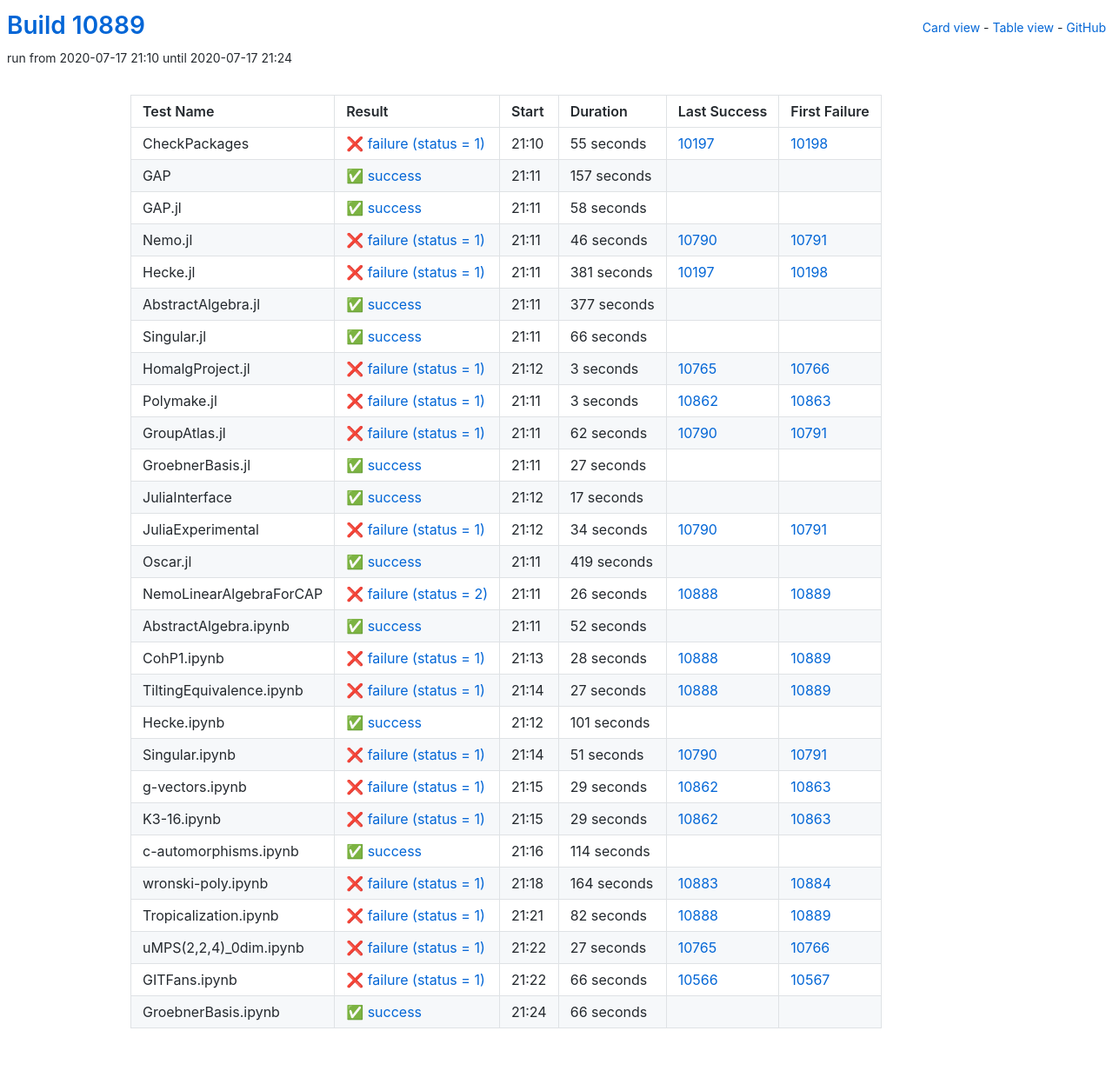
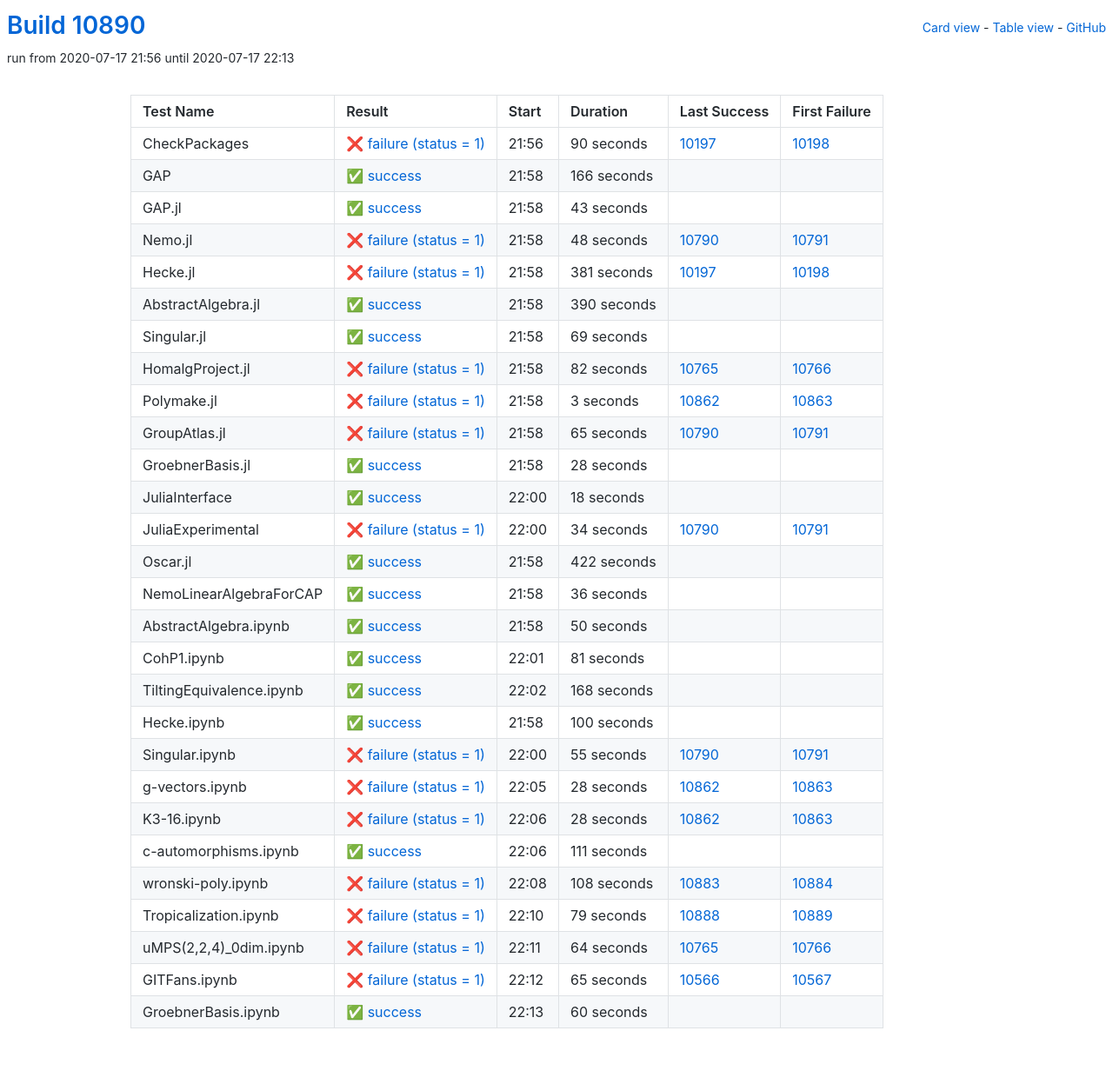
Before and after one commit to oscar-system/oscar-ci-status, a Jekyll site: the page built from table.html, in a window 1280 px wide. Shown: the whole page at 87% size. Built offline with Jekyll 4.4.1, drawn with Linux system fonts in a browser that asks for light colours.

Commit message:
Build #10890

```diff
--- a/_data/ci.yml
+++ b/_data/ci.yml
@@ -1,6 +1,6 @@
 ---
-build: 10889
-build_url: https://oscarci.mathematik.uni-kl.de/job/oscar/10889/
+build: 10890
+build_url: https://oscarci.mathematik.uni-kl.de/job/oscar/10890/
 job: oscar
 organization: oscar-system
 repo: oscar-ci-status
@@ -8,56 +8,56 @@ repourl: https://github.com/oscar-system/oscar-ci-status
 tests:
 - name: CheckPackages
   id: checkpackages
-  log: https://oscarci.mathematik.uni-kl.de/job/oscar/10889/artifact/logs/build-10889/CheckPackages.log
-  start: 2020-07-17 21:10
+  log: https://oscarci.mathematik.uni-kl.de/job/oscar/10890/artifact/logs/build-10890/CheckPackages.log
+  start: 2020-07-17 21:56
   success: false
   exitcode: 1
   status: failure
-  duration: 55
+  duration: 90
   last_success: 10197
   last_success_url: https://oscarci.mathematik.uni-kl.de/job/oscar/10197/
   first_failure: 10198
   first_failure_url: https://oscarci.mathematik.uni-kl.de/job/oscar/10198/
 - name: GAP
   id: gap
-  log: https://oscarci.mathematik.uni-kl.de/job/oscar/10889/artifact/logs/build-10889/GAP.log
-  start: 2020-07-17 21:11
+  log: https://oscarci.mathematik.uni-kl.de/job/oscar/10890/artifact/logs/build-10890/GAP.log
+  start: 2020-07-17 21:58
   success: true
   exitcode: 0
   status: success
-  duration: 157
+  duration: 166
   last_success: false
   last_success_url:
   first_failure: false
   first_failure_url:
 - name: GAP.jl
   id: gap-jl
-  log: https://oscarci.mathematik.uni-kl.de/job/oscar/10889/artifact/logs/build-10889/GAP.jl.log
-  start: 2020-07-17 21:11
+  log: https://oscarci.mathematik.uni-kl.de/job/oscar/10890/artifact/logs/build-10890/GAP.jl.log
+  start: 2020-07-17 21:58
   success: true
   exitcode: 0
   status: success
-  duration: 58
+  duration: 43
   last_success: false
   last_success_url:
   first_failure: false
   first_failure_url:
 - name: Nemo.jl
   id: nemo-jl
-  log: https://oscarci.mathematik.uni-kl.de/job/oscar/10889/artifact/logs/build-10889/Nemo.jl.log
-  start: 2020-07-17 21:11
+  log: https://oscarci.mathematik.uni-kl.de/job/oscar/10890/artifact/logs/build-10890/Nemo.jl.log
+  start: 2020-07-17 21:58
   success: false
   exitcode: 1
   status: failure
-  duration: 46
+  duration: 48
   last_success: 10790
   last_success_url: https://oscarci.mathematik.uni-kl.de/job/oscar/10790/
   first_failure: 10791
   first_failure_url: https://oscarci.mathematik.uni-kl.de/job/oscar/10791/
 - name: Hecke.jl
   id: hecke-jl
-  log: https://oscarci.mathematik.uni-kl.de/job/oscar/10889/artifact/logs/build-10889/Hecke.jl.log
-  start: 2020-07-17 21:11
+  log: https://oscarci.mathematik.uni-kl.de/job/oscar/10890/artifact/logs/build-10890/Hecke.jl.log
+  start: 2020-07-17 21:58
   success: false
   exitcode: 1
   status: failure
@@ -68,44 +68,44 @@ tests:
   first_failure_url: https://oscarci.mathematik.uni-kl.de/job/oscar/10198/
 - name: AbstractAlgebra.jl
   id: abstractalgebra-jl
-  log: https://oscarci.mathematik.uni-kl.de/job/oscar/10889/artifact/logs/build-10889/AbstractAlgebra.jl.log
-  start: 2020-07-17 21:11
+  log: https://oscarci.mathematik.uni-kl.de/job/oscar/10890/artifact/logs/build-10890/AbstractAlgebra.jl.log
+  start: 2020-07-17 21:58
   success: true
   exitcode: 0
   status: success
-  duration: 377
+  duration: 390
   last_success: false
   last_success_url:
   first_failure: false
   first_failure_url:
 - name: Singular.jl
   id: singular-jl
-  log: https://oscarci.mathematik.uni-kl.de/job/oscar/10889/artifact/logs/build-10889/Singular.jl.log
-  start: 2020-07-17 21:11
+  log: https://oscarci.mathematik.uni-kl.de/job/oscar/10890/artifact/logs/build-10890/Singular.jl.log
+  start: 2020-07-17 21:58
   success: true
   exitcode: 0
   status: success
-  duration: 66
+  duration: 69
   last_success: false
   last_success_url:
   first_failure: false
   first_failure_url:
 - name: HomalgProject.jl
   id: homalgproject-jl
-  log: https://oscarci.mathematik.uni-kl.de/job/oscar/10889/artifact/logs/build-10889/HomalgProject.jl.log
-  start: 2020-07-17 21:12
+  log: https://oscarci.mathematik.uni-kl.de/job/oscar/10890/artifact/logs/build-10890/HomalgProject.jl.log
+  start: 2020-07-17 21:58
   success: false
   exitcode: 1
   status: failure
-  duration: 3
+  duration: 82
   last_success: 10765
   last_success_url: https://oscarci.mathematik.uni-kl.de/job/oscar/10765/
   first_failure: 10766
   first_failure_url: https://oscarci.mathematik.uni-kl.de/job/oscar/10766/
 - name: Polymake.jl
   id: polymake-jl
-  log: https://oscarci.mathematik.uni-kl.de/job/oscar/10889/artifact/logs/build-10889/Polymake.jl.log
-  start: 2020-07-17 21:11
+  log: https://oscarci.mathematik.uni-kl.de/job/oscar/10890/artifact/logs/build-10890/Polymake.jl.log
+  start: 2020-07-17 21:58
   success: false
   exitcode: 1
   status: failure
@@ -116,44 +116,44 @@ tests:
   first_failure_url: https://oscarci.mathematik.uni-kl.de/job/oscar/10863/
 - name: GroupAtlas.jl
   id: groupatlas-jl
-  log: https://oscarci.mathematik.uni-kl.de/job/oscar/10889/artifact/logs/build-10889/GroupAtlas.jl.log
-  start: 2020-07-17 21:11
+  log: https://oscarci.mathematik.uni-kl.de/job/oscar/10890/artifact/logs/build-10890/GroupAtlas.jl.log
+  start: 2020-07-17 21:58
   success: false
   exitcode: 1
   status: failure
-  duration: 62
+  duration: 65
   last_success: 10790
   last_success_url: https://oscarci.mathematik.uni-kl.de/job/oscar/10790/
   first_failure: 10791
   first_failure_url: https://oscarci.mathematik.uni-kl.de/job/oscar/10791/
 - name: GroebnerBasis.jl
   id: groebnerbasis-jl
-  log: https://oscarci.mathematik.uni-kl.de/job/oscar/10889/artifact/logs/build-10889/GroebnerBasis.jl.log
-  start: 2020-07-17 21:11
+  log: https://oscarci.mathematik.uni-kl.de/job/oscar/10890/artifact/logs/build-10890/GroebnerBasis.jl.log
+  start: 2020-07-17 21:58
   success: true
   exitcode: 0
   status: success
-  duration: 27
+  duration: 28
   last_success: false
   last_success_url:
   first_failure: false
   first_failure_url:
 - name: JuliaInterface
   id: juliainterface
-  log: https://oscarci.mathematik.uni-kl.de/job/oscar/10889/artifact/logs/build-10889/JuliaInterface.log
-  start: 2020-07-17 21:12
+  log: https://oscarci.mathematik.uni-kl.de/job/oscar/10890/artifact/logs/build-10890/JuliaInterface.log
+  start: 2020-07-17 22:00
   success: true
   exitcode: 0
   status: success
-  duration: 17
+  duration: 18
   last_success: false
   last_success_url:
   first_failure: false
   first_failure_url:
 - name: JuliaExperimental
   id: juliaexperimental
-  log: https://oscarci.mathematik.uni-kl.de/job/oscar/10889/artifact/logs/build-10889/JuliaExperimental.log
-  start: 2020-07-17 21:12
+  log: https://oscarci.mathematik.uni-kl.de/job/oscar/10890/artifact/logs/build-10890/JuliaExperimental.log
+  start: 2020-07-17 22:00
   success: false
   exitcode: 1
   status: failure
@@ -164,180 +164,180 @@ tests:
   first_failure_url: https://oscarci.mathematik.uni-kl.de/job/oscar/10791/
 - name: Oscar.jl
   id: oscar-jl
-  log: https://oscarci.mathematik.uni-kl.de/job/oscar/10889/artifact/logs/build-10889/Oscar.jl.log
-  start: 2020-07-17 21:11
+  log: https://oscarci.mathematik.uni-kl.de/job/oscar/10890/artifact/logs/build-10890/Oscar.jl.log
+  start: 2020-07-17 21:58
   success: true
   exitcode: 0
   status: success
-  duration: 419
+  duration: 422
   last_success: false
   last_success_url:
   first_failure: false
   first_failure_url:
 - name: NemoLinearAlgebraForCAP
   id: nemolinearalgebraforcap
-  log: https://oscarci.mathematik.uni-kl.de/job/oscar/10889/artifact/logs/build-10889/NemoLinearAlgebraForCAP.log
-  start: 2020-07-17 21:11
-  success: false
-  exitcode: 2
-  status: failure
-  duration: 26
-  last_success: 10888
-  last_success_url: https://oscarci.mathematik.uni-kl.de/job/oscar/10888/
-  first_failure: 10889
-  first_failure_url: https://oscarci.mathematik.uni-kl.de/job/oscar/10889/
-- name: AbstractAlgebra.ipynb
-  id: abstractalgebra-ipynb
-  log: https://oscarci.mathematik.uni-kl.de/job/oscar/10889/artifact/logs/build-10889/AbstractAlgebra.ipynb.log
-  start: 2020-07-17 21:11
+  log: https://oscarci.mathematik.uni-kl.de/job/oscar/10890/artifact/logs/build-10890/NemoLinearAlgebraForCAP.log
+  start: 2020-07-17 21:58
   success: true
   exitcode: 0
   status: success
-  duration: 52
+  duration: 36
+  last_success: false
+  last_success_url:
+  first_failure: false
+  first_failure_url:
+- name: AbstractAlgebra.ipynb
+  id: abstractalgebra-ipynb
+  log: https://oscarci.mathematik.uni-kl.de/job/oscar/10890/artifact/logs/build-10890/AbstractAlgebra.ipynb.log
+  start: 2020-07-17 21:58
+  success: true
+  exitcode: 0
+  status: success
+  duration: 50
   last_success: false
   last_success_url:
   first_failure: false
   first_failure_url:
 - name: CohP1.ipynb
   id: cohp1-ipynb
-  log: https://oscarci.mathematik.uni-kl.de/job/oscar/10889/artifact/logs/build-10889/CohP1.ipynb.log
-  start: 2020-07-17 21:13
-  success: false
-  exitcode: 1
-  status: failure
-  duration: 28
-  last_success: 10888
-  last_success_url: https://oscarci.mathematik.uni-kl.de/job/oscar/10888/
-  first_failure: 10889
-  first_failure_url: https://oscarci.mathematik.uni-kl.de/job/oscar/10889/
-- name: TiltingEquivalence.ipynb
-  id: tiltingequivalence-ipynb
-  log: https://oscarci.mathematik.uni-kl.de/job/oscar/10889/artifact/logs/build-10889/TiltingEquivalence.ipynb.log
-  start: 2020-07-17 21:14
-  success: false
-  exitcode: 1
-  status: failure
-  duration: 27
-  last_success: 10888
-  last_success_url: https://oscarci.mathematik.uni-kl.de/job/oscar/10888/
-  first_failure: 10889
-  first_failure_url: https://oscarci.mathematik.uni-kl.de/job/oscar/10889/
-- name: Hecke.ipynb
-  id: hecke-ipynb
-  log: https://oscarci.mathematik.uni-kl.de/job/oscar/10889/artifact/logs/build-10889/Hecke.ipynb.log
-  start: 2020-07-17 21:12
+  log: https://oscarci.mathematik.uni-kl.de/job/oscar/10890/artifact/logs/build-10890/CohP1.ipynb.log
+  start: 2020-07-17 22:01
   success: true
   exitcode: 0
   status: success
-  duration: 101
+  duration: 81
+  last_success: false
+  last_success_url:
+  first_failure: false
+  first_failure_url:
+- name: TiltingEquivalence.ipynb
+  id: tiltingequivalence-ipynb
+  log: https://oscarci.mathematik.uni-kl.de/job/oscar/10890/artifact/logs/build-10890/TiltingEquivalence.ipynb.log
+  start: 2020-07-17 22:02
+  success: true
+  exitcode: 0
+  status: success
+  duration: 168
+  last_success: false
+  last_success_url:
+  first_failure: false
+  first_failure_url:
+- name: Hecke.ipynb
+  id: hecke-ipynb
+  log: https://oscarci.mathematik.uni-kl.de/job/oscar/10890/artifact/logs/build-10890/Hecke.ipynb.log
+  start: 2020-07-17 21:58
+  success: true
+  exitcode: 0
+  status: success
+  duration: 100
   last_success: false
   last_success_url:
   first_failure: false
   first_failure_url:
 - name: Singular.ipynb
   id: singular-ipynb
-  log: https://oscarci.mathematik.uni-kl.de/job/oscar/10889/artifact/logs/build-10889/Singular.ipynb.log
-  start: 2020-07-17 21:14
+  log: https://oscarci.mathematik.uni-kl.de/job/oscar/10890/artifact/logs/build-10890/Singular.ipynb.log
+  start: 2020-07-17 22:00
   success: false
   exitcode: 1
   status: failure
-  duration: 51
+  duration: 55
   last_success: 10790
   last_success_url: https://oscarci.mathematik.uni-kl.de/job/oscar/10790/
   first_failure: 10791
   first_failure_url: https://oscarci.mathematik.uni-kl.de/job/oscar/10791/
 - name: g-vectors.ipynb
   id: g-vectors-ipynb
-  log: https://oscarci.mathematik.uni-kl.de/job/oscar/10889/artifact/logs/build-10889/g-vectors.ipynb.log
-  start: 2020-07-17 21:15
+  log: https://oscarci.mathematik.uni-kl.de/job/oscar/10890/artifact/logs/build-10890/g-vectors.ipynb.log
+  start: 2020-07-17 22:05
   success: false
   exitcode: 1
   status: failure
-  duration: 29
+  duration: 28
   last_success: 10862
   last_success_url: https://oscarci.mathematik.uni-kl.de/job/oscar/10862/
   first_failure: 10863
   first_failure_url: https://oscarci.mathematik.uni-kl.de/job/oscar/10863/
 - name: K3-16.ipynb
   id: k3-16-ipynb
-  log: https://oscarci.mathematik.uni-kl.de/job/oscar/10889/artifact/logs/build-10889/K3-16.ipynb.log
-  start: 2020-07-17 21:15
+  log: https://oscarci.mathematik.uni-kl.de/job/oscar/10890/artifact/logs/build-10890/K3-16.ipynb.log
+  start: 2020-07-17 22:06
   success: false
   exitcode: 1
   status: failure
-  duration: 29
+  duration: 28
   last_success: 10862
   last_success_url: https://oscarci.mathematik.uni-kl.de/job/oscar/10862/
   first_failure: 10863
   first_failure_url: https://oscarci.mathematik.uni-kl.de/job/oscar/10863/
 - name: c-automorphisms.ipynb
   id: c-automorphisms-ipynb
-  log: https://oscarci.mathematik.uni-kl.de/job/oscar/10889/artifact/logs/build-10889/c-automorphisms.ipynb.log
-  start: 2020-07-17 21:16
+  log: https://oscarci.mathematik.uni-kl.de/job/oscar/10890/artifact/logs/build-10890/c-automorphisms.ipynb.log
+  start: 2020-07-17 22:06
   success: true
   exitcode: 0
   status: success
-  duration: 114
+  duration: 111
   last_success: false
   last_success_url:
   first_failure: false
   first_failure_url:
 - name: wronski-poly.ipynb
   id: wronski-poly-ipynb
-  log: https://oscarci.mathematik.uni-kl.de/job/oscar/10889/artifact/logs/build-10889/wronski-poly.ipynb.log
-  start: 2020-07-17 21:18
+  log: https://oscarci.mathematik.uni-kl.de/job/oscar/10890/artifact/logs/build-10890/wronski-poly.ipynb.log
+  start: 2020-07-17 22:08
   success: false
   exitcode: 1
   status: failure
-  duration: 164
+  duration: 108
   last_success: 10883
   last_success_url: https://oscarci.mathematik.uni-kl.de/job/oscar/10883/
   first_failure: 10884
   first_failure_url: https://oscarci.mathematik.uni-kl.de/job/oscar/10884/
 - name: Tropicalization.ipynb
   id: tropicalization-ipynb
-  log: https://oscarci.mathematik.uni-kl.de/job/oscar/10889/artifact/logs/build-10889/Tropicalization.ipynb.log
-  start: 2020-07-17 21:21
+  log: https://oscarci.mathematik.uni-kl.de/job/oscar/10890/artifact/logs/build-10890/Tropicalization.ipynb.log
+  start: 2020-07-17 22:10
   success: false
   exitcode: 1
   status: failure
-  duration: 82
+  duration: 79
   last_success: 10888
   last_success_url: https://oscarci.mathematik.uni-kl.de/job/oscar/10888/
   first_failure: 10889
   first_failure_url: https://oscarci.mathematik.uni-kl.de/job/oscar/10889/
 - name: uMPS(2,2,4)_0dim.ipynb
   id: umps-2-2-4-0dim-ipynb
-  log: https://oscarci.mathematik.uni-kl.de/job/oscar/10889/artifact/logs/build-10889/uMPS-2-2-4-_0dim.ipynb.log
-  start: 2020-07-17 21:22
+  log: https://oscarci.mathematik.uni-kl.de/job/oscar/10890/artifact/logs/build-10890/uMPS-2-2-4-_0dim.ipynb.log
+  start: 2020-07-17 22:11
   success: false
   exitcode: 1
   status: failure
-  duration: 27
+  duration: 64
   last_success: 10765
   last_success_url: https://oscarci.mathematik.uni-kl.de/job/oscar/10765/
   first_failure: 10766
   first_failure_url: https://oscarci.mathematik.uni-kl.de/job/oscar/10766/
 - name: GITFans.ipynb
   id: gitfans-ipynb
-  log: https://oscarci.mathematik.uni-kl.de/job/oscar/10889/artifact/logs/build-10889/GITFans.ipynb.log
-  start: 2020-07-17 21:22
+  log: https://oscarci.mathematik.uni-kl.de/job/oscar/10890/artifact/logs/build-10890/GITFans.ipynb.log
+  start: 2020-07-17 22:12
   success: false
   exitcode: 1
   status: failure
-  duration: 66
+  duration: 65
   last_success: 10566
   last_success_url: https://oscarci.mathematik.uni-kl.de/job/oscar/10566/
   first_failure: 10567
   first_failure_url: https://oscarci.mathematik.uni-kl.de/job/oscar/10567/
 - name: GroebnerBasis.ipynb
   id: groebnerbasis-ipynb
-  log: https://oscarci.mathematik.uni-kl.de/job/oscar/10889/artifact/logs/build-10889/GroebnerBasis.ipynb.log
-  start: 2020-07-17 21:24
+  log: https://oscarci.mathematik.uni-kl.de/job/oscar/10890/artifact/logs/build-10890/GroebnerBasis.ipynb.log
+  start: 2020-07-17 22:13
   success: true
   exitcode: 0
   status: success
-  duration: 66
+  duration: 60
   last_success: false
   last_success_url:
   first_failure: false
```
Also changed, not shown: README.md.
